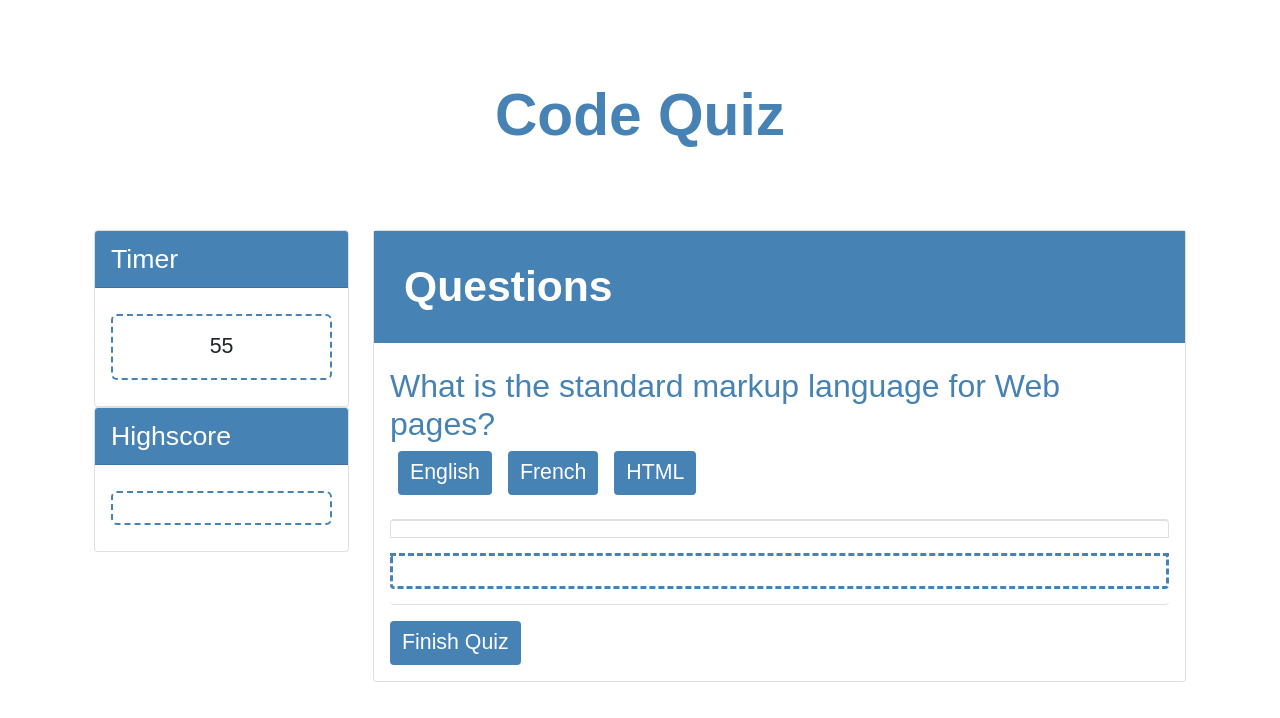
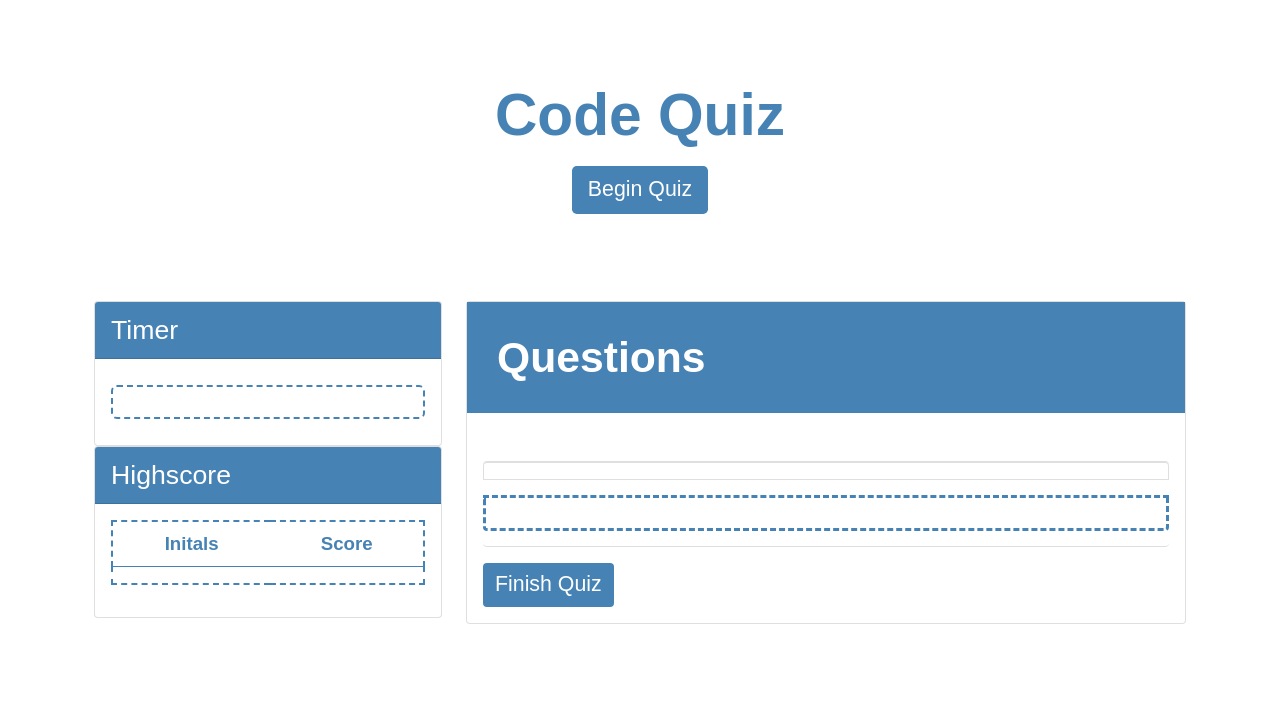
Before and after one commit to catherinebshaw/homework04, a plain HTML site: page index.html in a window 1280 px wide. Drawn offline with nearby package versions, Linux system fonts and the light colour scheme.

Commit message:
includes highscore function

```diff
--- a/index.html
+++ b/index.html
@@ -13,14 +13,14 @@
   <div class="container">
       <header>
         <h1>Code Quiz
-        <!-- </br>
+        </br>
         <button type="button" id="start" class="btn btn-primary btn-lg">Begin Quiz</button>
-        </h1> -->
+        </h1>
       </header>
     <section>
       <div class="container">
         <div class="row">
-          <div class="col-3">
+          <div class="col-4">
             <div class="card">
               <!--put the timer in here-->
               <div class="card-header">
@@ -35,12 +35,24 @@
               <div class="card-header">
                 Highscore
               </div>
-              <div class="card-body" id="scorePage" style="text-align:center">
-                <p class="card-text" id="highScore"></p>
+              <div class="card-body" style="text-align:center">
+                <table class="table" id="highScore" style="width:100%">
+                  <thead>
+                    <tr>
+                      <th scope="col">Initals</th>
+                      <th scope="col">Score</th>
+                    </tr>
+                  </thead>
+                  <tbody>
+                    <!-- <p class="card-text" id="highScore"></p> -->
+                    <td scope="col" id="initials" placeholder="JD"></td>
+                    <td scope="col" id="score"placeholder="25"></td>
+                  </tbody>
+                </table>
               </div>
             </div>
           </div>
-          <div class="col-9">
+          <div class="col-8">
             <div class="card" id="questionPage" style="width: 100%">
               <h2 class="card-title">Questions</h2>
               <div class="card-body">
--- a/script.js
+++ b/script.js
@@ -11,7 +11,7 @@ var questions = [
     correct:  "Maybe"},
   { question: "In the CSS declaration 'color:blue', color is the property and what is the blue?",
     answers: [ "color", "value", "element" ],
-    correct: "Value"},
+    correct: "value"},
 ]
 
 function showNextQuestion(){
@@ -29,22 +29,18 @@ function showNextQuestion(){
 function selectAnswer( event, answer ){
   event.preventDefault()
   var correct = questions[questionNum].correct
-
   console.log( `question answer id: ${answer}`)
   if( answer===questions[questionNum].correct ){
     console.log( `correct answer: ${answer}`);
     document.querySelector('#rightAnswer').innerHTML= `${correct} is the RIGHT ANSWER. Way to go!`
   } else {
     console.log(`incorrect answer, -10`);
-    document.querySelector('#rightAnswer').innerHTML= `${correct} is the right answer. Drop 10 seconds`
-    timerDecreaseAndDisplay(10);
+    document.querySelector('#rightAnswer').innerHTML= `Sorry, ${correct} is the right answer. Drop 10 seconds`
+      timerDecreaseAndDisplay(10);
   }
-
   questionNum++
   if( questionNum<questions.length )
     showNextQuestion()
-  else
-    finishQuiz()
 }
 
 function timerDecreaseAndDisplay( byValue=1 ){
@@ -55,18 +51,33 @@ function timerDecreaseAndDisplay( byValue=1 ){
     finishQuiz()
 }
 
-// function showPage( page ) {
-//   document.querySelector('#questionPage').classList.add('d-none')
-//   // document.querySelector('#scorePage').classList.add('d-none')
-//   document.querySelector(`#${page}`).classList.remove('d-none')
-// }
-
 function finishQuiz(event){
   if( event ) event.preventDefault()
   console.log( "finished" )
   clearInterval ( countdownTimer )
-  // showPage( 'scorePage' )
+  saveScore()
 }
+
+document.getElementById("finishQuiz").addEventListener("click", finishQuiz)
+
+
+
+//collect initials and high score from user to register score//
+function saveScore(){
+  var initials = prompt("please enter your initals for high score",);
+  var score = prompt("Please enter the time on the timer", );
+
+  //save in local storage//
+  localStorage.setItem("initials", JSON.stringify(initials));
+  localStorage.setItem("score", JSON.stringify(score));
+  //populate highscore in table
+  document.querySelector("#initials").innerHTML = initials
+  document.querySelector("#score").innerHTML = score
+
+}
+
+
+
 
 //Start - click begin quiz
 //starts the timer AND
@@ -75,10 +86,7 @@ function startQuiz(){
   questionNum = 0
   countdownValue = 60
   countdownTimer = setInterval( timerDecreaseAndDisplay, 1000 )
-  // showPage( 'quizPage')
-  // switch back to the quizPage
-  // showPage( 'questionBox')
   showNextQuestion()
 }
 
-startQuiz()
+document.getElementById("start").addEventListener("click", startQuiz);
--- a/style.css
+++ b/style.css
@@ -48,7 +48,7 @@ h5 {
     border: 2px dashed steelblue;
     border-radius: 12pt;
     display: block;
-    width: 100%;
+    /* width: 100%; */
     padding: 15px;
     font-size: 16pt;
     text-align: center;
@@ -57,17 +57,12 @@ h5 {
     border-radius: 6px;
 
 }
+
 #highScore {
     border: 2px dashed steelblue;
-    border-radius: 12pt;
-    display: block;
-    width: 100%;
+    border-collapse: collapse;
     padding: 15px;
-    font-size: 16pt;
-    text-align: center;
-    margin-top: 10px;
-    margin-bottom: 10px;
-    border-radius: 6px;
+    color: steelblue;
 
 }
 
```
Also changed, not shown: assets/Code_Quiz_CS.png (added), 2 other files.
